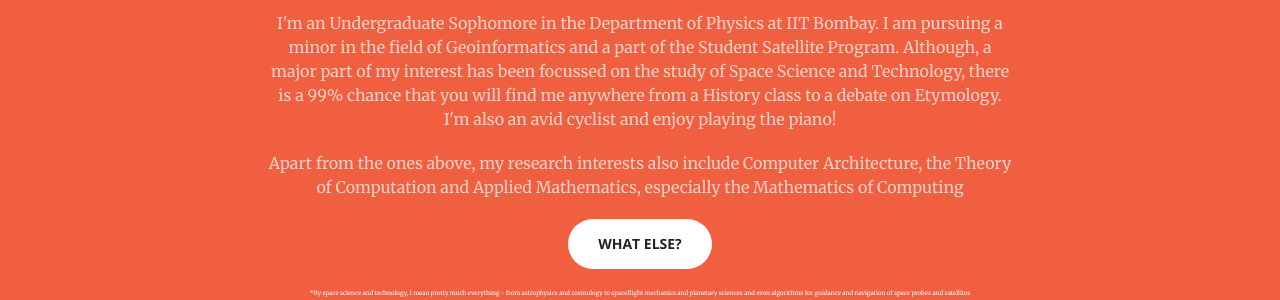
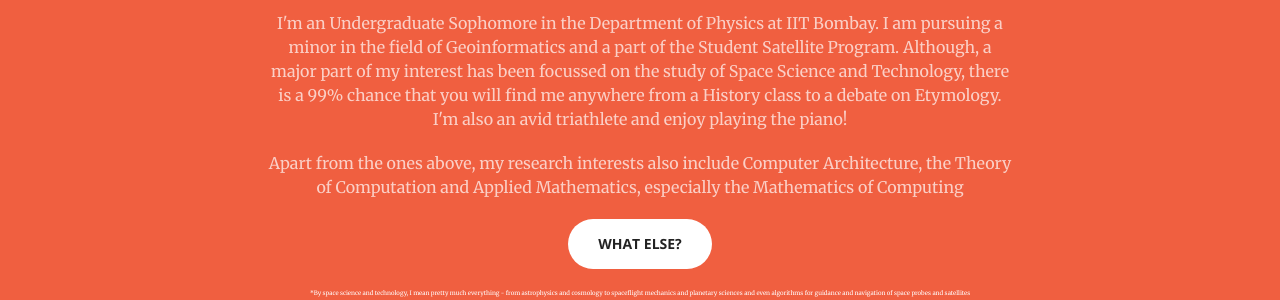
Before and after one commit to aravindbharathi/aravindbharathi.github.io, a Jekyll site: the page built from index.html, in a window 1280 px wide and 900 px high, scrolled down 818 px. Shown: the part 247-547 px from the top of the window. Built offline with Jekyll 4.4.1, drawn with Linux system fonts in a browser that asks for light colours.

Commit message:
Update call-to-action.html

```diff
--- a/_includes/call-to-action.html
+++ b/_includes/call-to-action.html
@@ -4,7 +4,7 @@
             <div class="col-lg-8 col-lg-offset-2 text-center">
                 <h2 class="section-heading">About Me</h2>
                 <hr class="light">
-                <p class="text-faded">I'm an Undergraduate Sophomore in the Department of Physics at IIT Bombay. I am pursuing a minor in the field of Geoinformatics and a part of the Student Satellite Program. Although, a major part of my interest has been focussed on the study of Space Science and Technology, there is a 99% chance that you will find me anywhere from a History class to a debate on Etymology. I'm also an avid cyclist and enjoy playing the piano!</p>
+                <p class="text-faded">I'm an Undergraduate Sophomore in the Department of Physics at IIT Bombay. I am pursuing a minor in the field of Geoinformatics and a part of the Student Satellite Program. Although, a major part of my interest has been focussed on the study of Space Science and Technology, there is a 99% chance that you will find me anywhere from a History class to a debate on Etymology. I'm also an avid triathlete and enjoy playing the piano!</p>
                 <p class="text-faded">Apart from the ones above, my research interests also include Computer Architecture, the Theory of Computation and Applied Mathematics, especially the Mathematics of Computing</p>
                 <a href="#stuff" class="btn btn-default btn-xl">What else?</a><br><br>
             <p style="font-size:6px" style="text-align:right;">*By space science and technology, I mean pretty much everything - from astrophysics and cosmology to spaceflight mechanics and planetary sciences and even algorithms for guidance and navigation of space probes and satellites</p>
```
